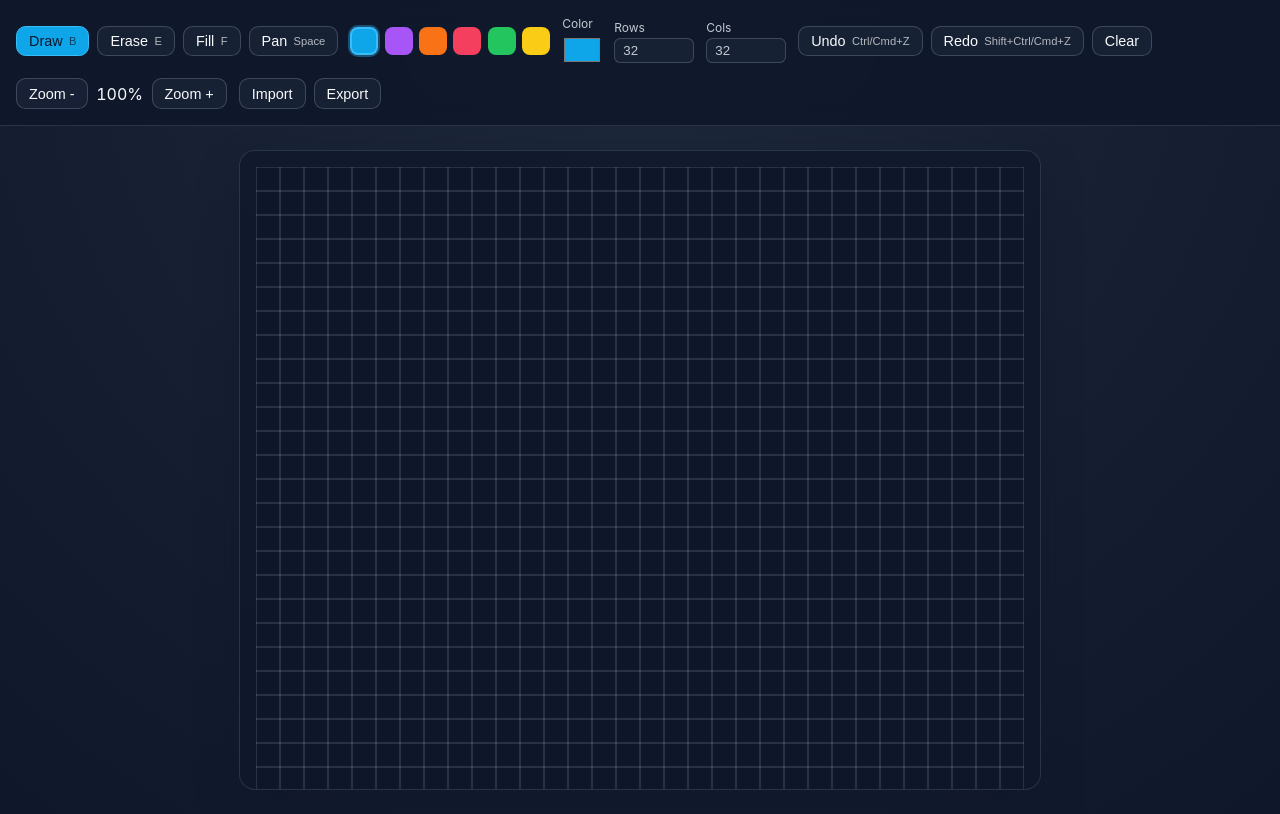
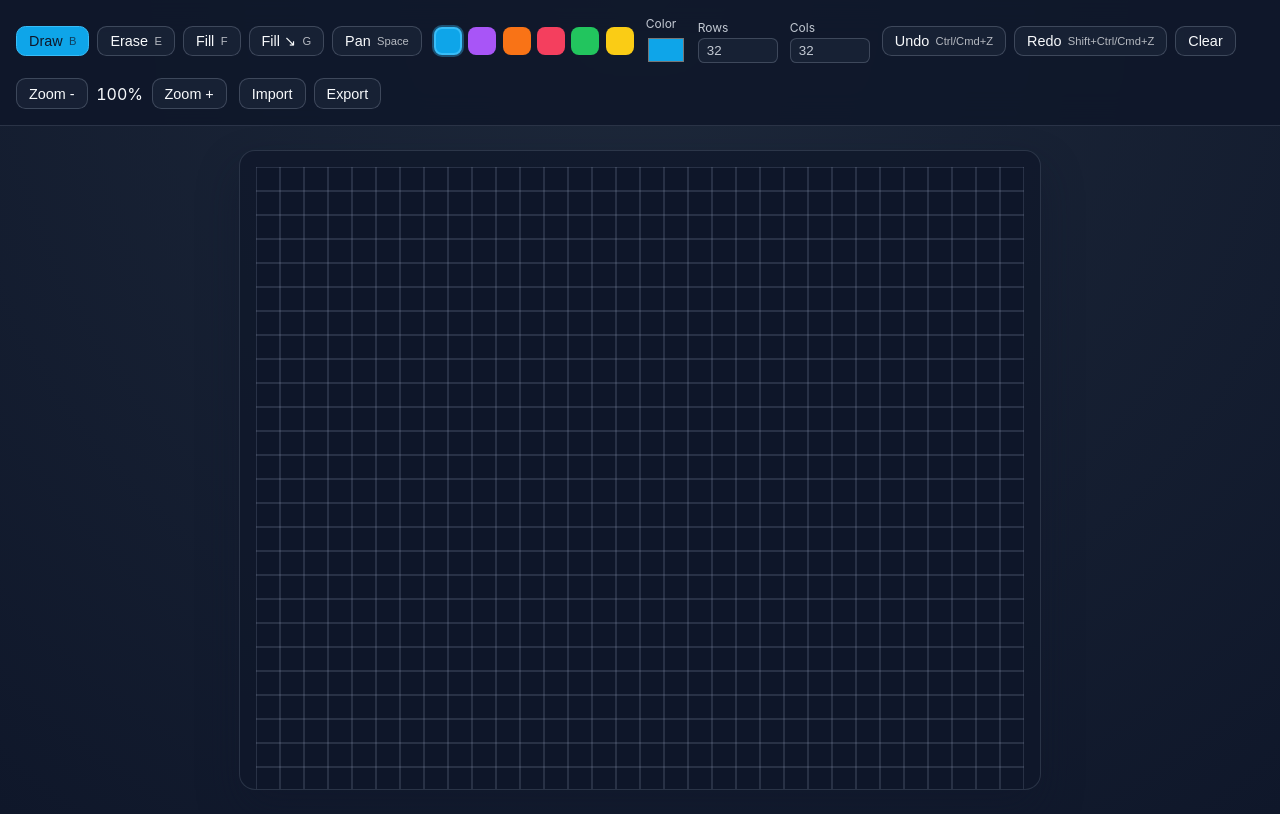
Before and after one commit to 237sfz/grid-editor, a React (Vite) app: page / in a window 1280 px wide. Built offline with nearby package versions, Linux system fonts and the light colour scheme.

Commit message:
Fix TypeScript module resolution for vite client types

```diff
--- a/src/components/Toolbar.tsx
+++ b/src/components/Toolbar.tsx
@@ -14,6 +14,7 @@ const modeDefinitions: Array<{ id: GridMode; label: string; shortcut: string }>
   { id: 'draw', label: 'Draw', shortcut: 'B' },
   { id: 'erase', label: 'Erase', shortcut: 'E' },
   { id: 'fill', label: 'Fill', shortcut: 'F' },
+  { id: 'fillForward', label: 'Fill ↘', shortcut: 'G' },
   { id: 'pan', label: 'Pan', shortcut: 'Space' }
 ];
 
@@ -132,6 +133,11 @@ const Toolbar = () => {
         case 'f':
         case 'F':
           setMode('fill');
+          event.preventDefault();
+          break;
+        case 'g':
+        case 'G':
+          setMode('fillForward');
           event.preventDefault();
           break;
         case ' ':
--- a/src/state/gridStore.ts
+++ b/src/state/gridStore.ts
@@ -1,6 +1,6 @@
 import { create } from 'zustand';
 
-export type GridMode = 'draw' | 'erase' | 'fill' | 'pan';
+export type GridMode = 'draw' | 'erase' | 'fill' | 'fillForward' | 'pan';
 
 export type CellValue = string | null;
 
@@ -126,7 +126,15 @@ const pushHistory = (state: GridStore): CellValue[][][] => {
   return history;
 };
 
-const floodFill = (grid: CellValue[][], row: number, col: number, newValue: CellValue) => {
+type Direction = [number, number];
+
+const floodFillWithDirections = (
+  grid: CellValue[][],
+  row: number,
+  col: number,
+  newValue: CellValue,
+  directions: Direction[]
+) => {
   const targetValue = grid[row]?.[col];
   if (targetValue === undefined || targetValue === newValue) {
     return grid;
@@ -139,13 +147,34 @@ const floodFill = (grid: CellValue[][], row: number, col: number, newValue: Cell
     const [r, c] = stack.pop()!;
     if (filled[r]?.[c] !== targetValue) continue;
     filled[r][c] = newValue;
-    if (r > 0) stack.push([r - 1, c]);
-    if (r + 1 < rows) stack.push([r + 1, c]);
-    if (c > 0) stack.push([r, c - 1]);
-    if (c + 1 < cols) stack.push([r, c + 1]);
+    for (const [dr, dc] of directions) {
+      const nextRow = r + dr;
+      const nextCol = c + dc;
+      if (nextRow < 0 || nextCol < 0 || nextRow >= rows || nextCol >= cols) {
+        continue;
+      }
+      if (filled[nextRow]?.[nextCol] !== targetValue) {
+        continue;
+      }
+      stack.push([nextRow, nextCol]);
+    }
   }
   return filled;
 };
+
+const floodFill = (grid: CellValue[][], row: number, col: number, newValue: CellValue) =>
+  floodFillWithDirections(grid, row, col, newValue, [
+    [-1, 0],
+    [1, 0],
+    [0, -1],
+    [0, 1]
+  ]);
+
+const forwardFill = (grid: CellValue[][], row: number, col: number, newValue: CellValue) =>
+  floodFillWithDirections(grid, row, col, newValue, [
+    [1, 0],
+    [0, 1]
+  ]);
 
 const buildPersistedState = (
   state: GridStore,
@@ -205,6 +234,11 @@ export const useGridStore = create<GridStore>((set, get) => ({
         case 'fill':
           if (state.grid[row][col] !== state.selectedColor) {
             nextGrid = floodFill(state.grid, row, col, state.selectedColor);
+          }
+          break;
+        case 'fillForward':
+          if (state.grid[row][col] !== state.selectedColor) {
+            nextGrid = forwardFill(state.grid, row, col, state.selectedColor);
           }
           break;
         case 'pan':
--- a/tsconfig.json
+++ b/tsconfig.json
@@ -10,7 +10,7 @@
     "strict": true,
     "forceConsistentCasingInFileNames": true,
     "module": "ESNext",
-    "moduleResolution": "Node",
+    "moduleResolution": "Bundler",
     "resolveJsonModule": true,
     "isolatedModules": true,
     "noEmit": true,
```
Also changed, not shown: 1 other file (tests, documents, lock files or other folders).
